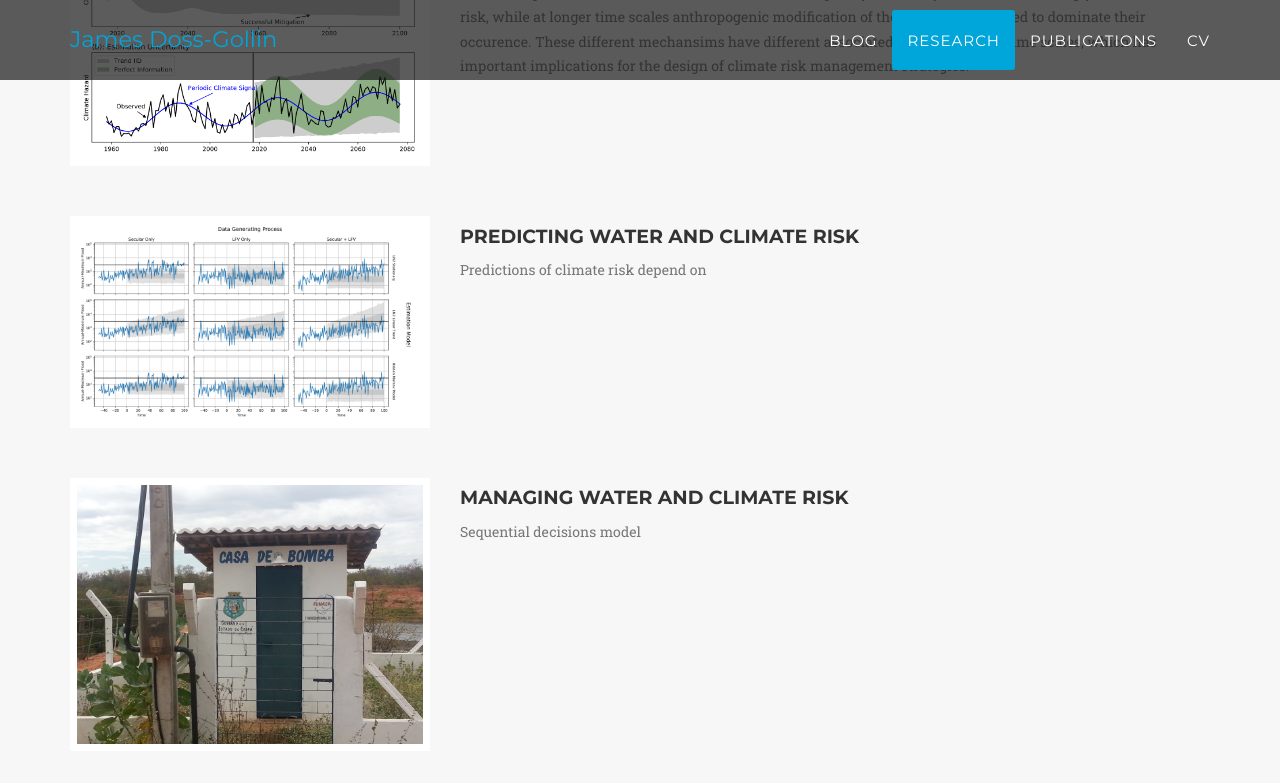
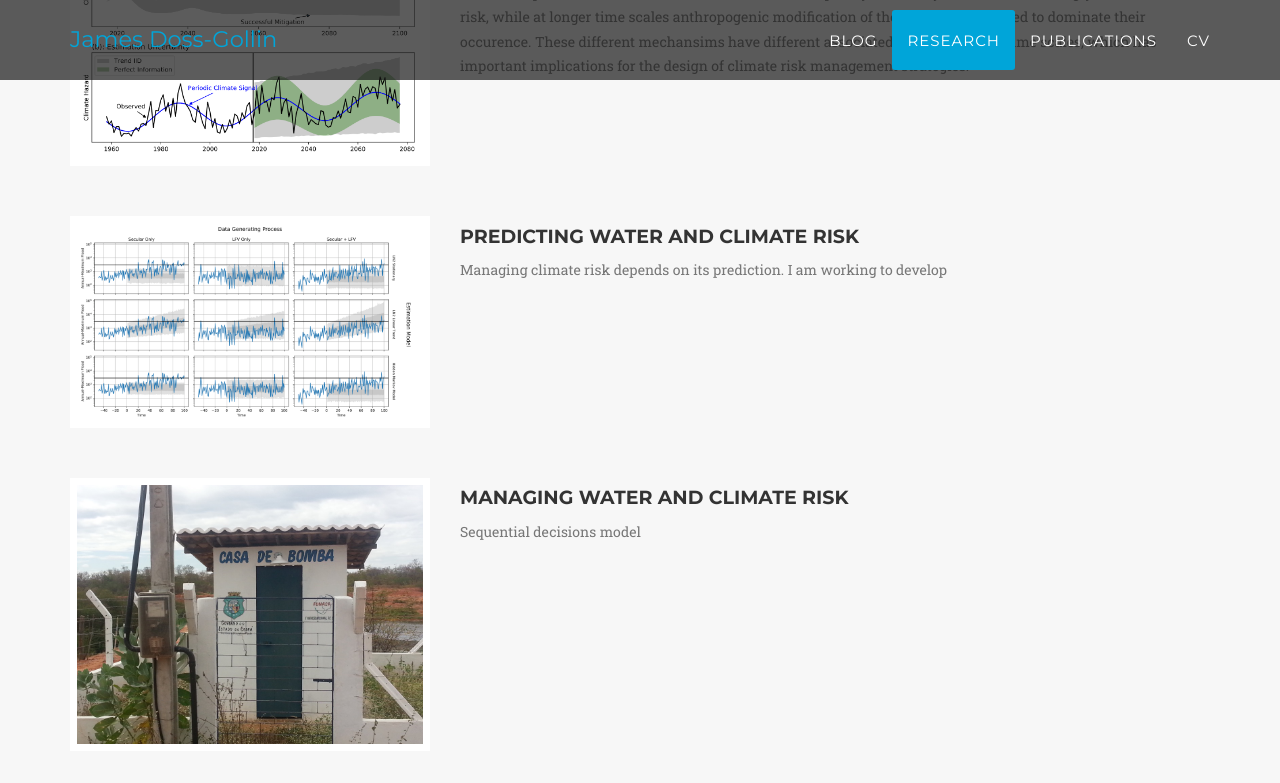
Before and after one commit to jdossgollin/blog, a Jekyll site: the page built from index.html, in a window 1280 px wide and 900 px high, scrolled down 1280 px. Shown: the top 783 px of the window. Built offline with Jekyll 4.4.1, drawn with Linux system fonts in a browser that asks for light colours; nearby versions of some CDN libraries; some web fonts are replaced; library files that are not in the unit come from our copies; the list of posts is cut into pages by our own code; comment, search, counter and statistics services are not loaded.

```diff
--- a/_data/research.yml
+++ b/_data/research.yml
@@ -4,7 +4,7 @@
 
 - name: Predicting Water and Climate Risk
   pic: example-fit.png
-  description: "Predictions of climate risk depend on"
+  description: "Managing climate risk depends on its prediction. I am working to develop"
 
 - name: Managing Water and Climate Risk
   pic: casa-de-bomba.jpg
```
Also changed, not shown: 1 other file.
